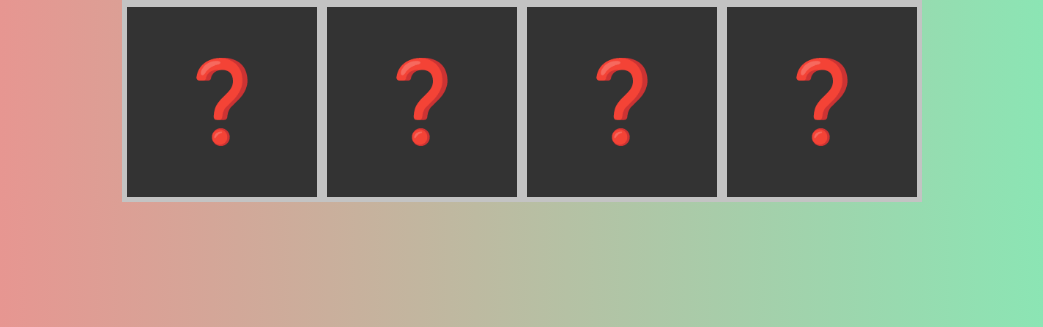
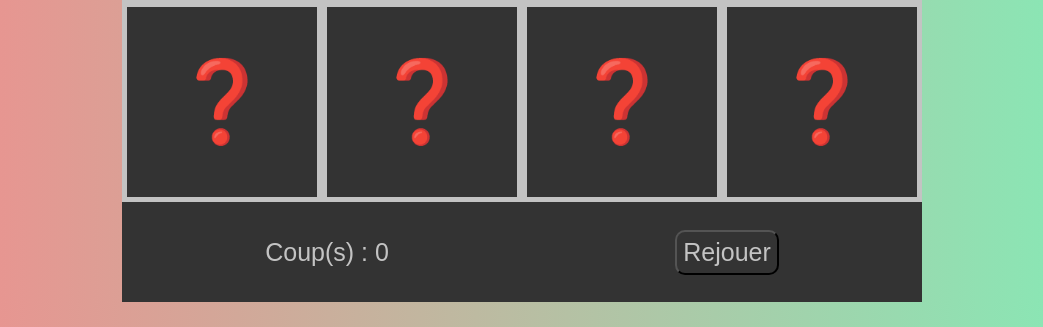
Before and after one commit to mickaelcda/memory-card, a plain HTML site: page index.html in a window 1280 px wide. Shown: the part 473-800 px from the top of the page, without its empty margins (118-1161 px from the left). Drawn offline with Linux system fonts and the light colour scheme.

Commit message:
finition ajout du nb de coup et btn rejouer

```diff
--- a/app.js
+++ b/app.js
@@ -1,8 +1,11 @@
 const cartes = document.querySelectorAll('.carte');
+const tentative = document.querySelector('.tentative');
+const btnRejouer = document.querySelector('.rejouer');
 
 let carteRetournee = false;
 let premiereCarte, secondeCarte;
 let verouillage = false;
+let nbTentative = 0;
 
 cartes.forEach(carte => {
     carte.addEventListener('click', retourneCarte)
@@ -46,7 +49,8 @@ function correspondance(){
             verouillage = false;
         }, 1500)
     }
-
+    nbTentative = nbTentative + 1;
+    tentative.innerText = `Coup(s) : ${nbTentative}`
 }
 
 function aleatoire(){
@@ -56,3 +60,9 @@ function aleatoire(){
     })
 }
 aleatoire();
+
+btnRejouer.addEventListener('click', reset);
+
+function reset() {
+    window.location.reload();
+}
--- a/index.html
+++ b/index.html
@@ -105,6 +105,14 @@
         </div>
       </div>
     </div>
+    <section class="result">
+      <div class="resultat">
+          <div class="tentative">Coup(s) : 0</div>
+          <div class="reset">
+              <button class="rejouer">Rejouer</button>
+          </div>
+      </div>
+    </section>
 
     <script src="app.js"></script>
   </body>
--- a/style.css
+++ b/style.css
@@ -56,6 +56,27 @@ backface-visibility: hidden;
 .active {
   transform: rotateY(180deg);
 }
-/* img {
-  display: none;
-} */
+.result {
+  display: flex;
+  justify-content: center;
+}
+.resultat {
+  width: 800px;
+  height: 100px;
+  background-color: blueviolet;
+  display: flex;
+  align-items: center;
+  justify-content: space-around;
+  background: #333;
+}
+.tentative {
+  font-size: 25px;
+  color: rgb(195,195,195);;
+}
+.rejouer {
+  font-size: 25px;
+  border-radius: 10px;
+  padding: 6px;
+  background: #333;
+  color: rgb(195,195,195);;
+}
```
